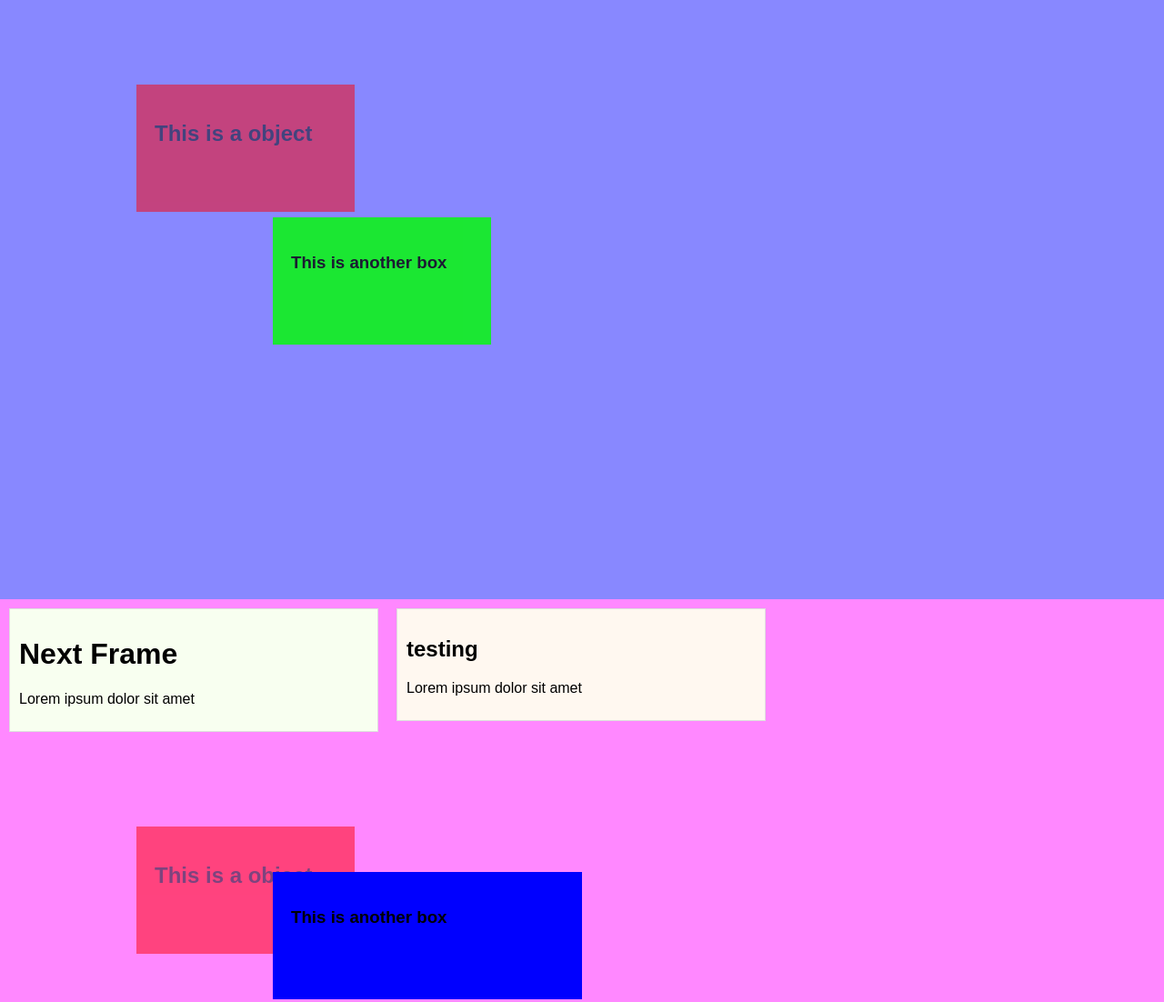
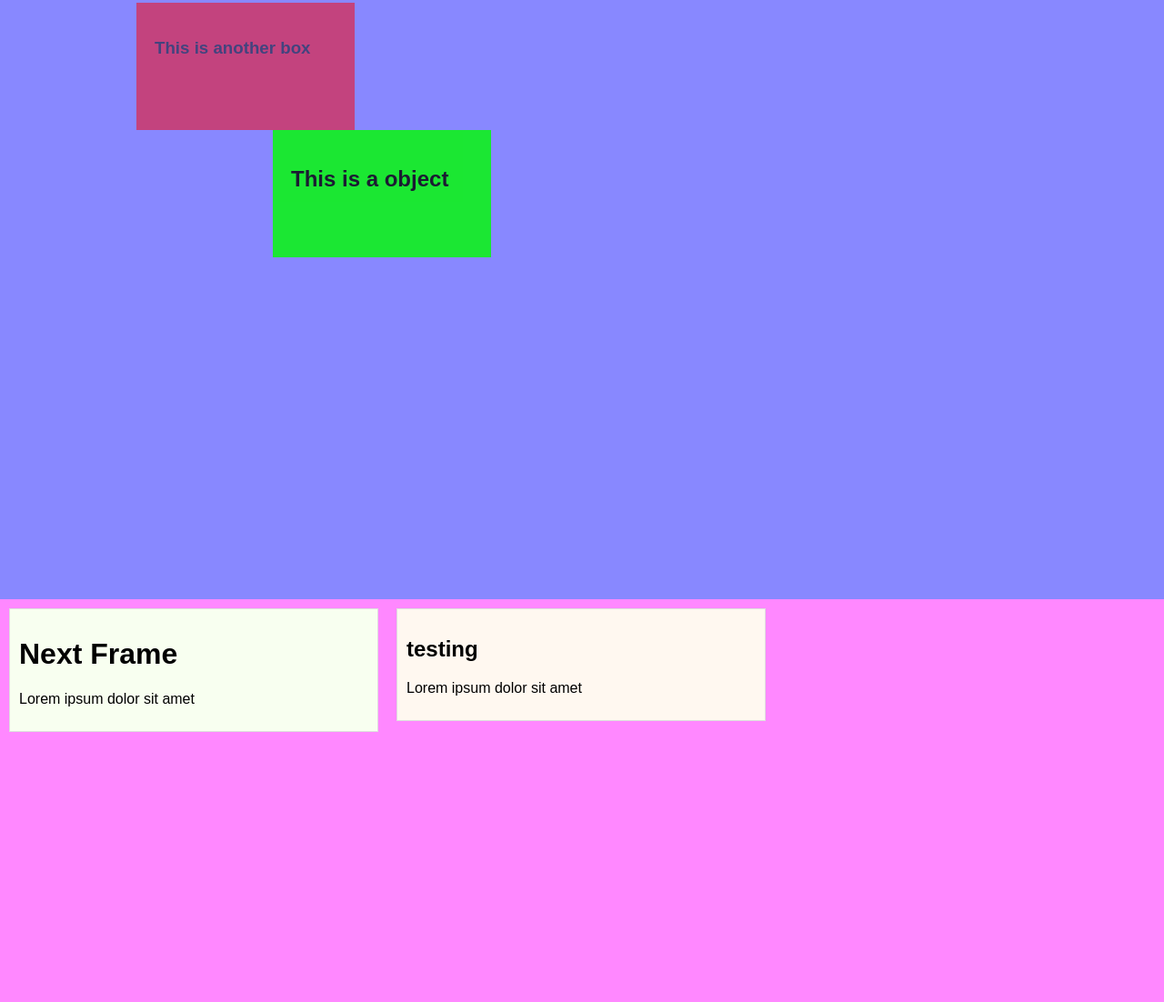
Before and after one commit to jkt3000/parallax, a plain HTML site: page index.html in a window 1280 px wide. Shown: the part 541-1643 px from the top of the page at 91% size. Drawn offline with nearby package versions, Linux system fonts and the light colour scheme.

Commit message:
Update to make element move based on rel Frame pos * factor, and not by deltas.

```diff
--- a/index.html
+++ b/index.html
@@ -10,13 +10,18 @@
     .frame { height: 1200px; display:block; position:relative;}
     .box { padding: 10px; margin: 10px; min-height: 100px; border:1px solid #ddd; width: 30%; float:left; }
 
-    .foreground { z-index: 20;}
-    .midground  { z-index: 10;}
-    .background { z-index: 1;}
+    .obj { position:absolute; padding: 20px; width: 200px; height: 100px; }
+    .foreground { z-index: 20; opacity: 0.5; left: 150px; background: #ff0000;}
+    .midground  { z-index: 10; opacity: 0.8; left: 300px; background: #00ff00;}
+    .background { z-index: 1;  opacity: 1; left: 350px; background: #0000ff;}
 
-    .object1 { position:absolute; padding:20px; width: 200px; height: 100px; opacity:.5; background:#ff0000; top:250px; left:150px }
-    .object2 { position:absolute; padding:20px; width: 200px; height: 100px; opacity:.8; background:#00ff00; top:300px; left:300px }
-    .object3 { position:absolute; padding:20px; width: 300px; height: 100px; opacity:1; background:#0000ff; top:300px; left:300px }
+    #object1 { top: 300px;}
+    #object2 { top: 400px;}
+    #object3 { top: 500px;}
+    #object4 { top: 600px;}
+    #object5 { top: 300px;}
+    #object6 { top: 400px;}
+
   </style>
 </head>
 <body>
@@ -28,11 +33,11 @@
       <p>Lorem ipsum dolor sit amet</p>
     </div>
 
-    <div class="object1 midground obj" data-scrollFactor=".8" data-scrollStart="400" data-scrollEnd="900">
+    <div class="midground obj" id="object1" data-scrollFactor=".8" data-scrollStart="1" data-scrollEnd="600">
       <h2>This is a object</h2>
     </div>
 
-    <div class="object2 foreground obj" data-scrollFactor=".5" data-scrollStart="300" data-scrollEnd="1100">
+    <div class="foreground obj" id="object2" data-scrollFactor=".3" data-scrollStart="1" data-scrollEnd="600">
       <h3>This is another box</h3>
     </div>
 
@@ -53,11 +58,11 @@
 
   <!-- frame -->
   <div id="beta" class="frame" style="background: #f8f; overflow:hidden">
-    <div class="object1 midground obj" data-scrollFactor=".8" data-scrollStart="300" data-scrollEnd="1200">
+    <div class="midground obj" id="object3" data-scrollFactor=".7" data-scrollStart="300" data-scrollEnd="700">
       <h2>This is a object</h2>
     </div>
 
-    <div class="object3 foreground obj" data-scrollFactor=".3" data-scrollStart="300" data-scrollEnd="900">
+    <div class="foreground obj" id="object4" data-scrollFactor=".5" data-scrollStart="400" data-scrollEnd="800">
       <h3>This is another box</h3>
     </div>
 
@@ -74,11 +79,11 @@
 
   <!-- frame -->
   <div id="gamma" class="frame" style="background: #ff8">
-    <div class="object1 midground obj" data-scrollFactor=".2" data-scrollStart="0" data-scrollEnd="300">
-      <h2>This is a object</h2>
+    <div class="midground obj" id="object5" data-scrollFactor=".4" data-scrollStart="0" data-scrollEnd="500" style="background:none">
+      <h2>This IS A CLEAR BOX</h2>
     </div>
 
-    <div class="object3 foreground obj" data-scrollFactor=".5" data-scrollStart="500" data-scrollEnd="1000">
+    <div class="background obj" id="object6" data-scrollFactor=".5" data-scrollStart="200" data-scrollEnd="700">
       <h3>This is another box</h3>
     </div>
 
@@ -104,11 +109,8 @@
 
 <script type="text/javascript" charset="utf-8">
 $(function(){
-  $(document).parallax({objectClass: 'obj'});
+  $(document).parallax();
 });
-
-
-
 </script>
 
 
--- a/parallax.js
+++ b/parallax.js
@@ -1,49 +1,45 @@
 /*
  * Super Simple Parallax Jquery Plugin
- * by John Tajima
+ * John Tajima
+ *
  */
-
-// <div id="xyz" class="foreground" data-scrollStart="100px" data-scrollStop="500px" data-scrollFactor="1">some content</div>
-// <div id="xyz" class="foreground" data-scrollStart="500px" data-scrollStop="1000px" data-scrollFactor="2">some content</div>
-//
-// $(document).parallax({ frameClass: 'frame' })
-
-
 
 (function($) {
   $.fn.parallax = function(options) {
     var opts = $.extend({}, $.fn.parallax.defaults, options);
 
-    // set windowSize
-    var windowSize = parseInt($(window).height(), 10);
-
-    // update windowSize on window resize event
+    var windowSize = $(window).height();    // store window size
+    // update window size if when gets resized
     $(window).resize(function(){
-      windowSize = parseInt($(window).height(), 10);
+      windowSize = $(window).height();
     });
 
-    // cache all frames
+    // cache frames and add event listener for 'inview'
     $.fn.parallax.frames = $('.' + opts.frameClass);
     $($.fn.parallax.frames).bind('inview', frameInViewHandler);
 
-    // get curr pos
-    var prevPos = $(this).scrollTop();
+    // init all data-scrollFactor elements and store orig pos & start/stop and factor
+    $("[data-scrollFactor]").each(function(i,el){
+      $(el).data({
+        origPos: $(el).position().top,
+        scrollFactor: $(el).attr('data-scrollFactor'),
+        scrollStart: $(el).attr('data-scrollStart'),
+        scrollEnd: $(el).attr('data-scrollEnd')
+      });
+    });
 
     // listen to scrolling
     $(this).scroll(function(e){
       var currPos = $(this).scrollTop();
-      var windowBottom = currPos + windowSize;
-
-      var frames = getVisibleFrames(currPos, windowBottom);
+      var frames = getVisibleFrames(currPos, currPos + windowSize);
       if (frames.length > 0) {
         $.each(frames, function(i,el){
-          $(el).trigger('inview',  {'prevPos':prevPos, 'currPos':currPos, 'windowSize':windowSize});
+          $(el).trigger('inview', {'currPos':currPos});
         });
       }
-      // update old pos
-      prevPos = currPos;
     });
 
+    // returns frames which are currently visible in browser window
     function getVisibleFrames(top, bot) {
       return $.map($.fn.parallax.frames, function(el, i){
         var frameTop = $(el).position().top;
@@ -53,32 +49,21 @@
     }
 
     // callback when frame is in view
-    function frameInViewHandler(e, data) {
-      console.log("in view "+ e.target.id);
-      var $frame     = $(e.target);
-      var currPos    = data.currPos;
-      var prevPos    = data.prevPos;
-      var delta      = data.currPos - data.prevPos;
-      var windowSize = data.windowSize;
-      var relPos;
-      if ($frame.position().top === 0) {
-        relPos = currPos;
-      } else {
-        relPos = currPos - $frame.position().top + windowSize;
-      }
-
-      console.log("top: " + $frame.position().top + " currPos: "+currPos + " prevPos " + prevPos + " Delta: "+delta + " relPos " + relPos);
+    // repositions scrollable elements by relPos * factor
+    function frameInViewHandler(e, params) {
+      var $frame   = $(e.target);
+      var frameTop = $frame.position().top;
+      var relPos   = frameTop === 0 ? params.currPos : params.currPos - frameTop + windowSize;
+      var currPos  = params.currPos;
 
       $frame.children('[data-scrollFactor]').each(function(i,el){
-        var moveby      = delta * $(el).attr('data-scrollFactor');
-        var scrollStart = $(el).attr('data-scrollStart');
-        var scrollEnd   = $(el).attr('data-scrollEnd');
-        console.log("start: " + scrollStart + " end: " + scrollEnd + " by: " + moveby);
-        if (relPos < scrollStart || relPos > scrollEnd) {
+        var data = $(el).data();
+        if (relPos < data.scrollStart || relPos > data.scrollEnd) {
           return;
         }
-        console.log("el top is now "+($(el).position().top + moveby))
-        $(el).css('top', $(el).position().top + moveby + "px");
+
+        var newPos = data.origPos + (currPos - frameTop) * data.scrollFactor;
+        $(el).css({'top':newPos + 'px'});
       });
     };
 
@@ -87,8 +72,7 @@
 
   $.fn.parallax.frames = [];
   $.fn.parallax.defaults = {
-    frameClass: 'frame',
-    objectClass: 'obj'
+    frameClass: 'frame'
   };
 
   /* private functions */
```
